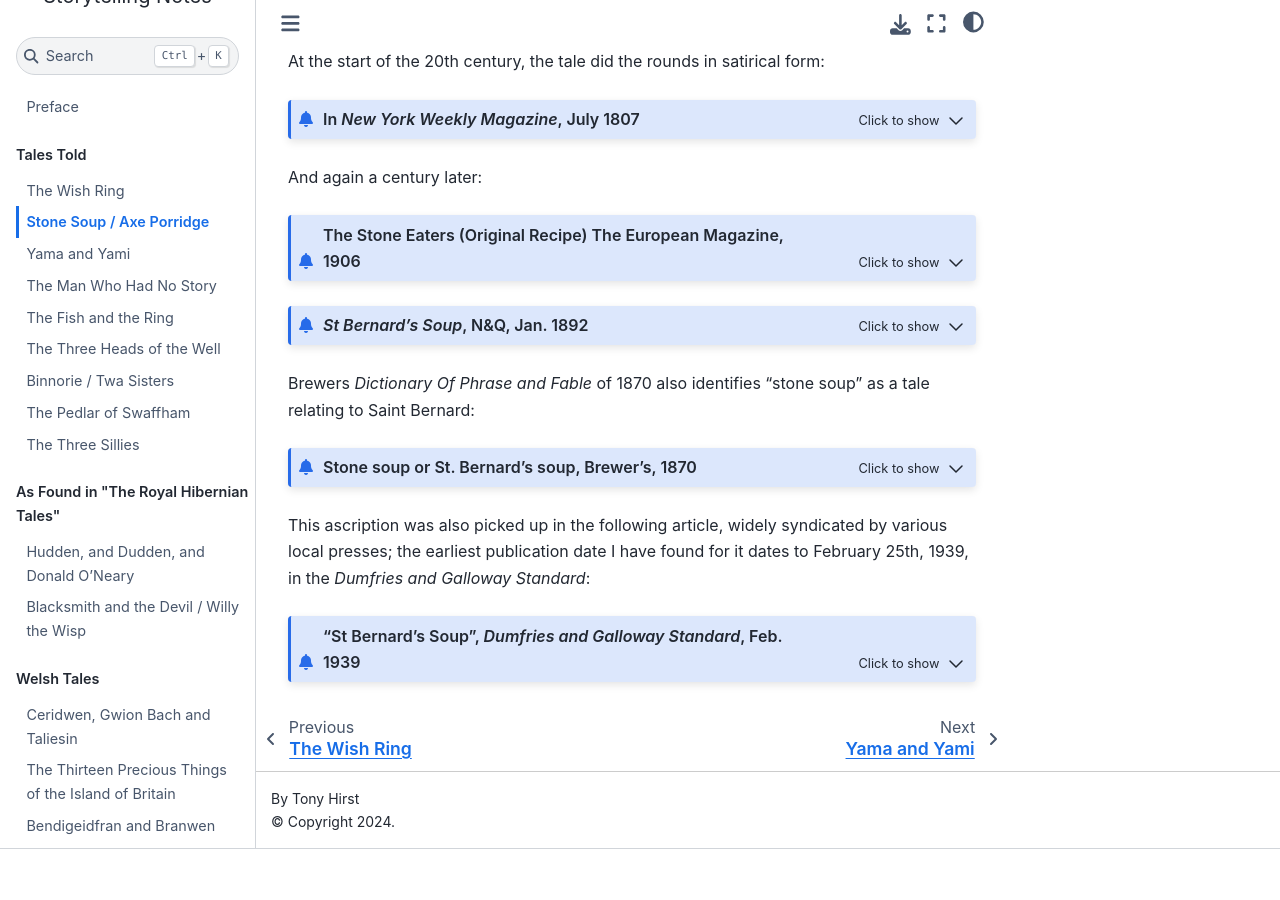
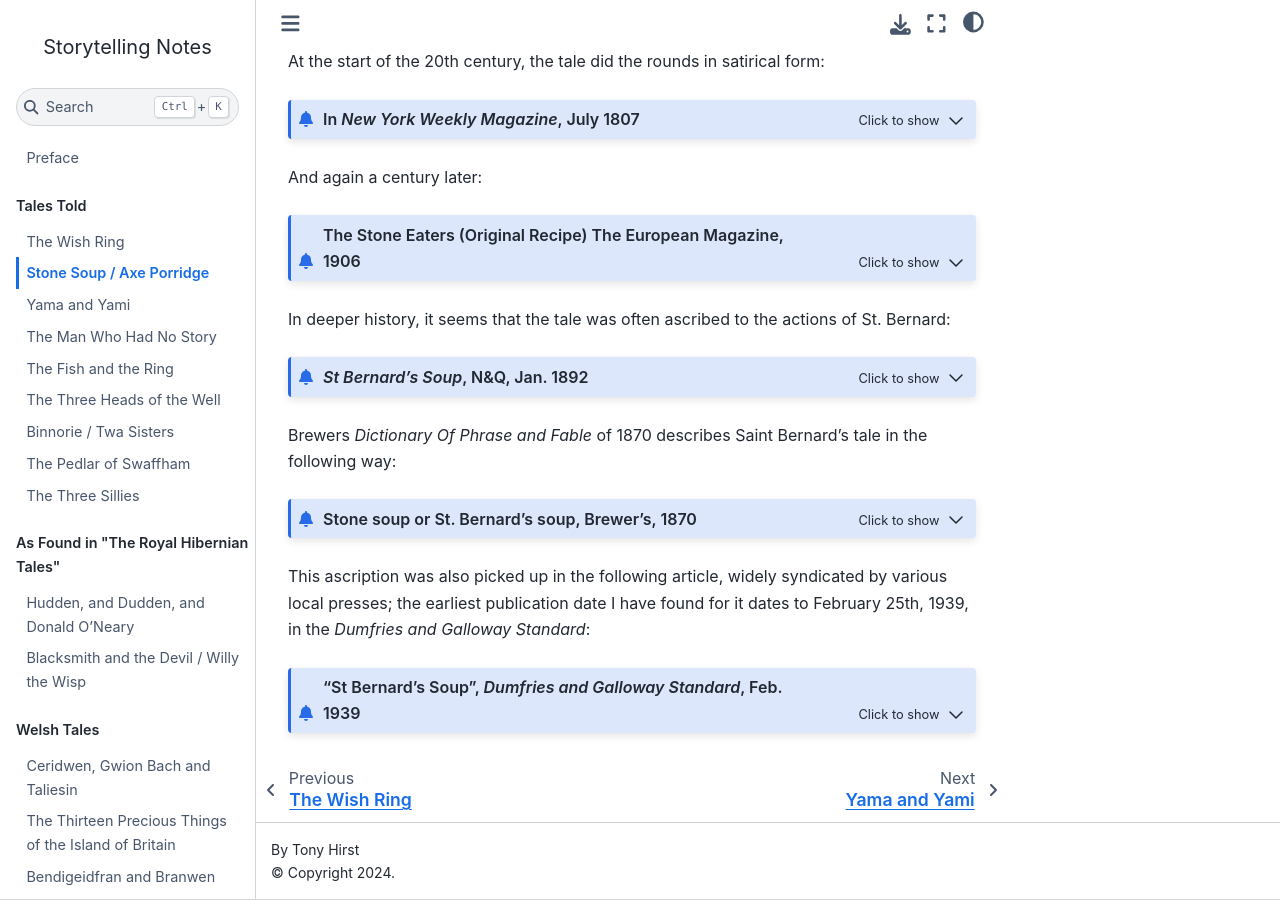
Before and after one commit to psychemedia/storytelling-notes, a Jupyter Book: the page built from axe-porridge-stone-soup.md, in a window 1280 px wide and 900 px high, scrolled down 1665 px. Built offline with Jupyter Book 1.0.4 settings and Sphinx 7.4.7 and the Sphinx Book theme 1.1.4, drawn with Linux system fonts in a browser that asks for light colours; before the commit the page ends 2514 px from its top, so only the background shows below that.

Commit message:
Update axe-porridge-stone-soup.md

````diff
--- a/axe-porridge-stone-soup.md
+++ b/axe-porridge-stone-soup.md
@@ -312,6 +312,7 @@ Proud of this discovery, she, in general terms, mentioned it to her neighhours.
 
 ```
 
+In deeper history, it seems that the tale was often ascribed to the actions of St. Bernard:
 
 ```{admonition} *St Bernard's Soup*, N&Q, Jan. 1892
 :class: dropdown
@@ -324,7 +325,7 @@ ST. BERNARD'S SOUP.— Will any reader of 'N. & Q.' kindly give me information w
 
 ```
 
-Brewers *Dictionary Of Phrase and Fable* of 1870 also identifies "stone soup" as a tale relating to Saint Bernard:
+Brewers *Dictionary Of Phrase and Fable* of 1870 describes Saint Bernard's tale in the following way:
 
 ```{admonition} Stone soup or St. Bernard’s soup, Brewer's, 1870
 :class: dropdown
````
